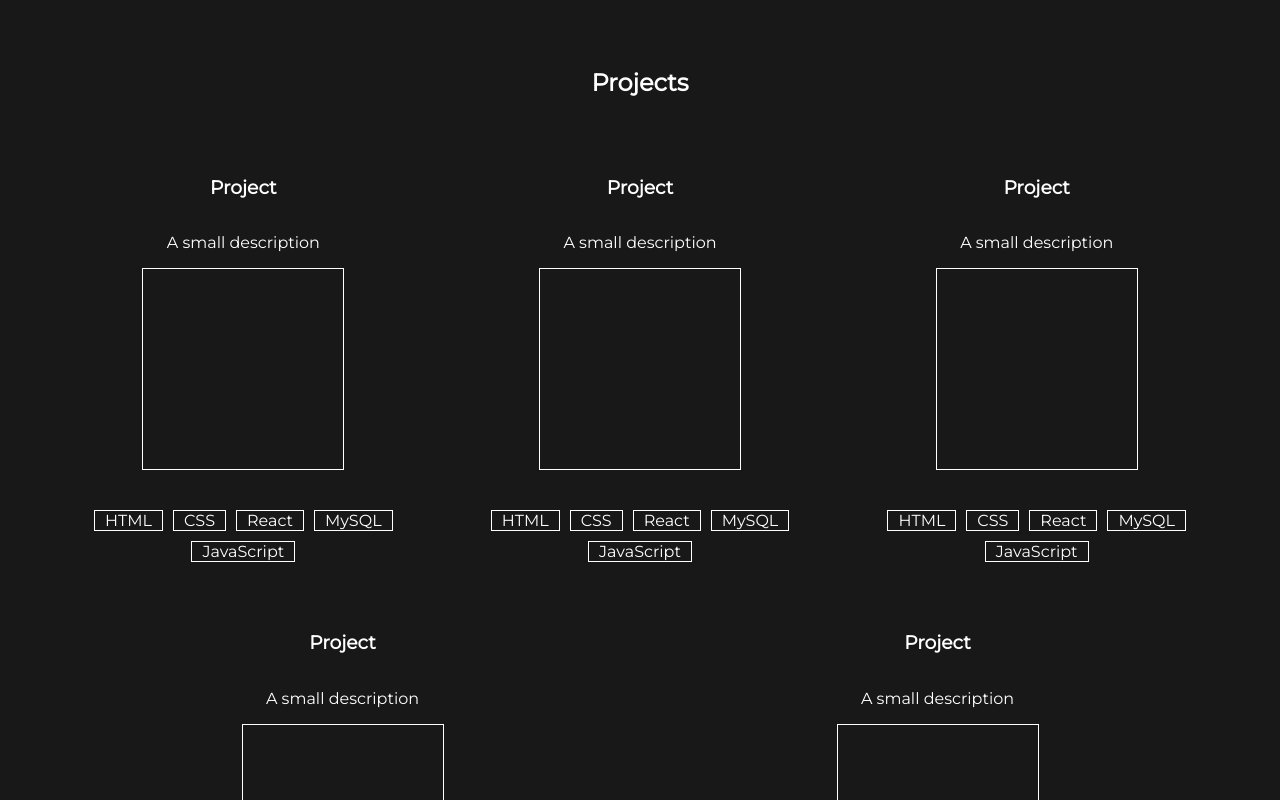
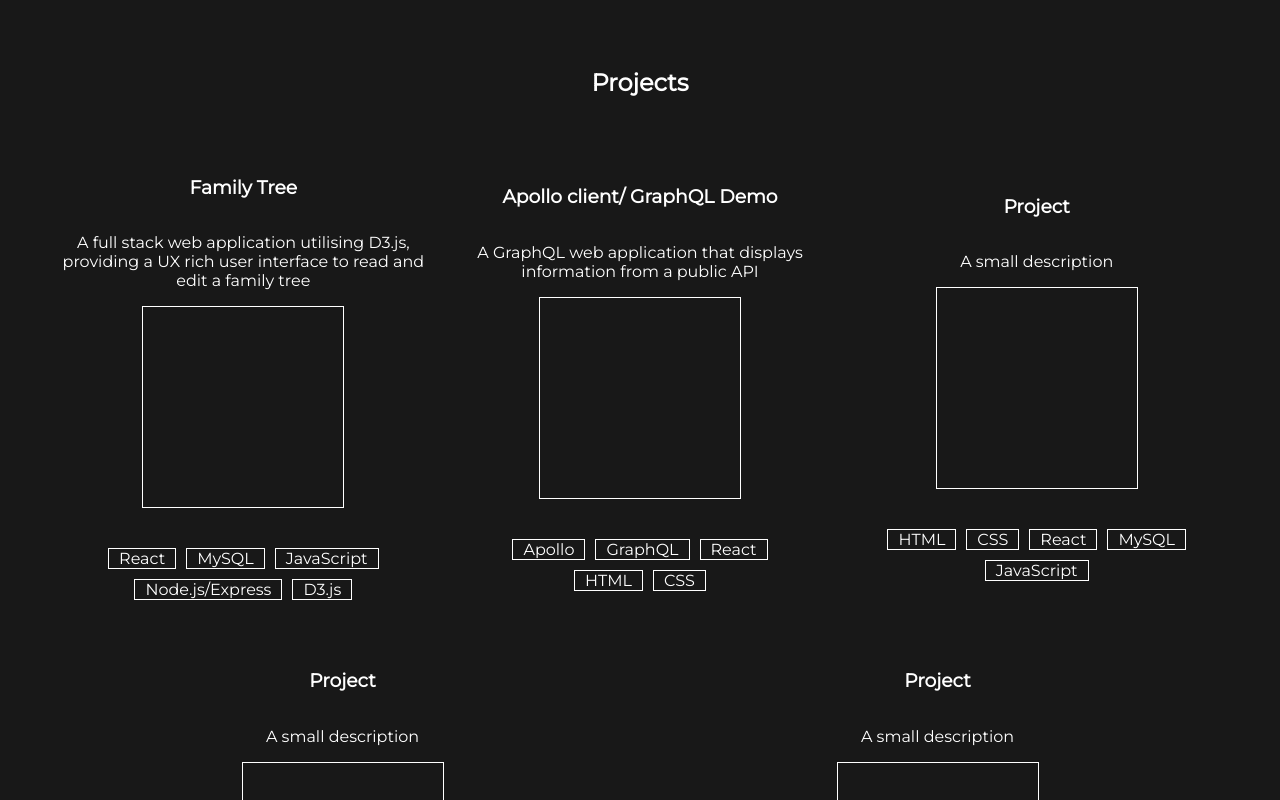
Before and after one commit to jhunethan/jhunethan.github.io, a plain HTML site: page index.html in a window 1280 px wide. Shown: the part 652-1452 px from the top of the page. Drawn offline with Linux system fonts and the light colour scheme.

Commit message:
first draft project desc

```diff
--- a/index.html
+++ b/index.html
@@ -31,27 +31,27 @@
       <h1 class="section-title">Projects</h1>
       <div class="projects-container">
         <div class="projects-container-child">
-          <h3>Project</h3>
-          <p>A small description</p>
+          <h3>Family Tree</h3>
+          <p>A full stack web application utilising D3.js, providing a UX rich user interface to read and edit a family tree</p>
           <div class="projects-image-placeholder"></div>
           <div class="projects-individual-skills">
-            <div class="skills-list-child">HTML</div>
-            <div class="skills-list-child">CSS</div>
             <div class="skills-list-child">React</div>
             <div class="skills-list-child">MySQL</div>
             <div class="skills-list-child">JavaScript</div>
+            <div class="skills-list-child">Node.js/Express</div>
+            <div class="skills-list-child">D3.js</div>
           </div>
         </div>
         <div class="projects-container-child">
-          <h3>Project</h3>
-          <p>A small description</p>
+          <h3>Apollo client/ GraphQL Demo</h3>
+          <p>A GraphQL web application that displays information from a public API</p>
           <div class="projects-image-placeholder"></div>
           <div class="projects-individual-skills">
+            <div class="skills-list-child">Apollo</div>
+            <div class="skills-list-child">GraphQL</div>
+            <div class="skills-list-child">React</div>
             <div class="skills-list-child">HTML</div>
             <div class="skills-list-child">CSS</div>
-            <div class="skills-list-child">React</div>
-            <div class="skills-list-child">MySQL</div>
-            <div class="skills-list-child">JavaScript</div>
           </div>
         </div>
         <div class="projects-container-child">
```
